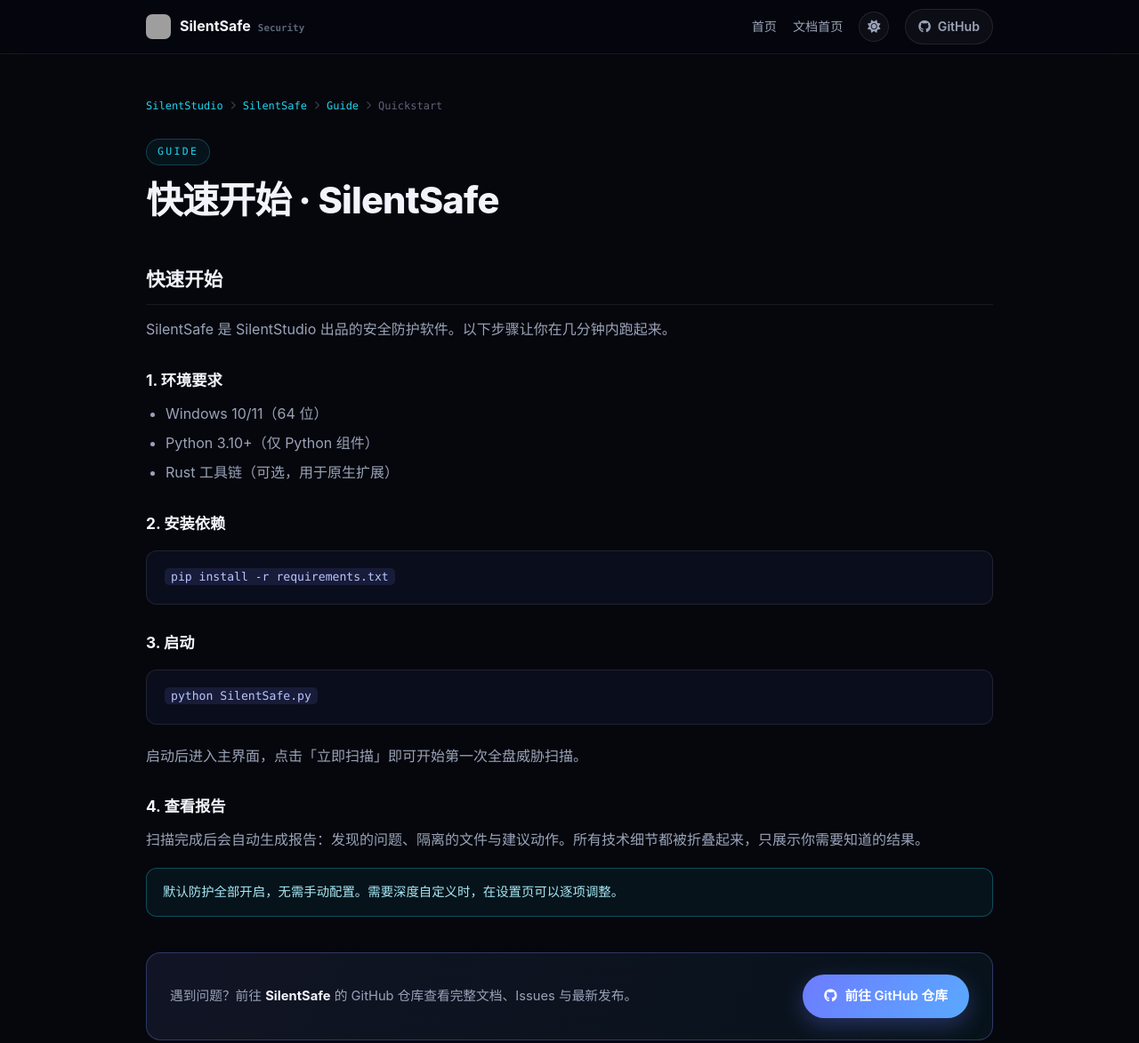
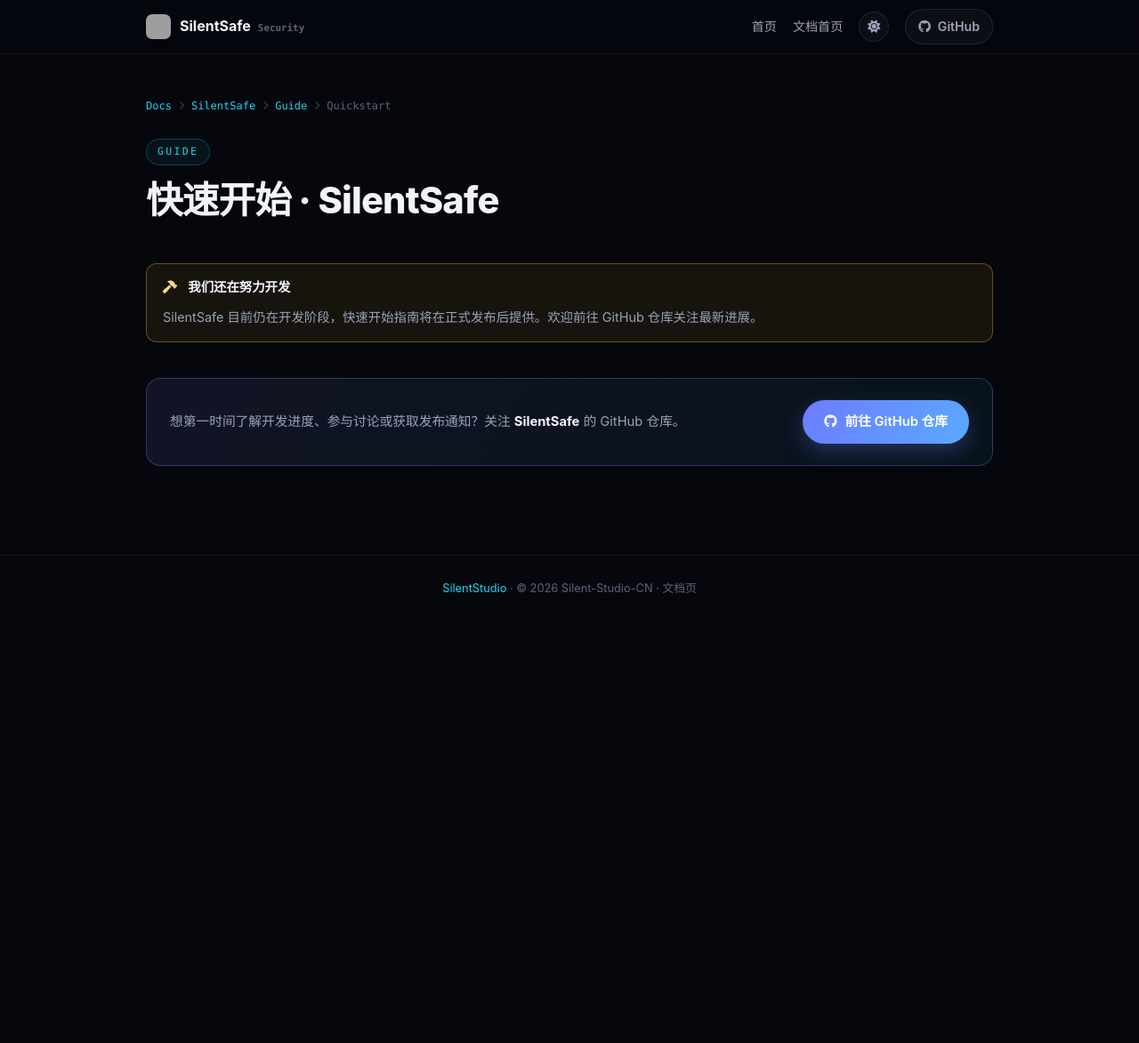
Before and after one commit to Silent-Studio-CN/Silent-Studio-CN.github.io, a plain HTML site: page docs/silent-safe/guide/quickstart.html in a window 1280 px wide. Shown: the top 1173 px of the page at 89% size. After the commit the page ends 800 px from the top, so only its background shows below. Drawn offline with Linux system fonts and the light colour scheme; grey boxes are pictures that could not be loaded.

Commit message:
Fix tech strip overlap, add official React Flow and C logos, Docs breadcrumb, safe search box
Clone tech-group instead of tech-track for a seamless marquee; replace hand-drawn React Flow logo with the official animated SVG; enable C.svg; SilentSafe quickstart now shows a WIP notice; breadcrumb first level points to docs search page; language search click no longer closes the dropdown

```diff
--- a/docs/docs.css
+++ b/docs/docs.css
@@ -224,6 +224,11 @@
   background: rgba(251, 191, 36, 0.06);
   color: #f5d78c;
 }
+.callout-wip {
+  border-color: rgba(251, 191, 36, 0.35);
+  background: rgba(251, 191, 36, 0.07);
+  color: #f5d78c;
+}
 
 /* 文档首页（landing）卡片 */
 .landing-grid {
--- a/docs/silent-safe/guide/quickstart.html
+++ b/docs/silent-safe/guide/quickstart.html
@@ -26,7 +26,7 @@
 
   <main class="doc-wrap">
     <nav class="doc-crumbs">
-      <a href="../../../index.html">SilentStudio</a><i class="fas fa-chevron-right"></i>
+      <a href="../../index.html">Docs</a><i class="fas fa-chevron-right"></i>
       <a href="../index.html">SilentSafe</a><i class="fas fa-chevron-right"></i>
       <a href="quickstart.html">Guide</a><i class="fas fa-chevron-right"></i><span>Quickstart</span>
     </nav>
@@ -37,20 +37,13 @@
     </div>
 
     <div class="doc-content">
-      <h2>快速开始</h2>
-      <p>SilentSafe 是 SilentStudio 出品的安全防护软件。以下步骤让你在几分钟内跑起来。</p>
-      <h3>1. 环境要求</h3>
-      <ul><li>Windows 10/11（64 位）</li><li>Python 3.10+（仅 Python 组件）</li><li>Rust 工具链（可选，用于原生扩展）</li></ul>
-      <h3>2. 安装依赖</h3>
-      <pre><code>pip install -r requirements.txt</code></pre>
-      <h3>3. 启动</h3>
-      <pre><code>python SilentSafe.py</code></pre>
-      <p>启动后进入主界面，点击「立即扫描」即可开始第一次全盘威胁扫描。</p>
-      <h3>4. 查看报告</h3>
-      <p>扫描完成后会自动生成报告：发现的问题、隔离的文件与建议动作。所有技术细节都被折叠起来，只展示你需要知道的结果。</p>
-      <div class="callout callout-info">默认防护全部开启，无需手动配置。需要深度自定义时，在设置页可以逐项调整。</div>
+      <div class="callout callout-wip">
+        <i class="fas fa-hammer" style="margin-right:8px;"></i>
+        <strong>我们还在努力开发</strong>
+        <p style="margin:10px 0 0;">SilentSafe 目前仍在开发阶段，快速开始指南将在正式发布后提供。欢迎前往 GitHub 仓库关注最新进展。</p>
+      </div>
       <div class="repo-banner">
-        <p>遇到问题？前往 <strong>SilentSafe</strong> 的 GitHub 仓库查看完整文档、Issues 与最新发布。</p>
+        <p>想第一时间了解开发进度、参与讨论或获取发布通知？关注 <strong>SilentSafe</strong> 的 GitHub 仓库。</p>
         <a class="btn-primary" href="https://github.com/Silent-Studio-CN" target="_blank" rel="noopener"><i class="fab fa-github"></i> 前往 GitHub 仓库</a>
       </div>
     </div>
```
Also changed, not shown: docs/silent-cloud/guide/quickstart.html (+1 -1 lines), docs/silent-cloud/index.html (+1 -1 lines), docs/silent-game-engine/guide/quickstart.html (+1 -1 lines), docs/silent-game-engine/index.html (+1 -1 lines), docs/silent-safe/index.html (+1 -1 lines), docs/silentstudio-website/guide/quickstart.html (+1 -1 lines), docs/silentstudio-website/index.html (+1 -1 lines), index.html (+1 -1 lines), js/main.js (+5 -3 lines), assets/tech/C.svg (added), assets/tech/reactflow.svg.
